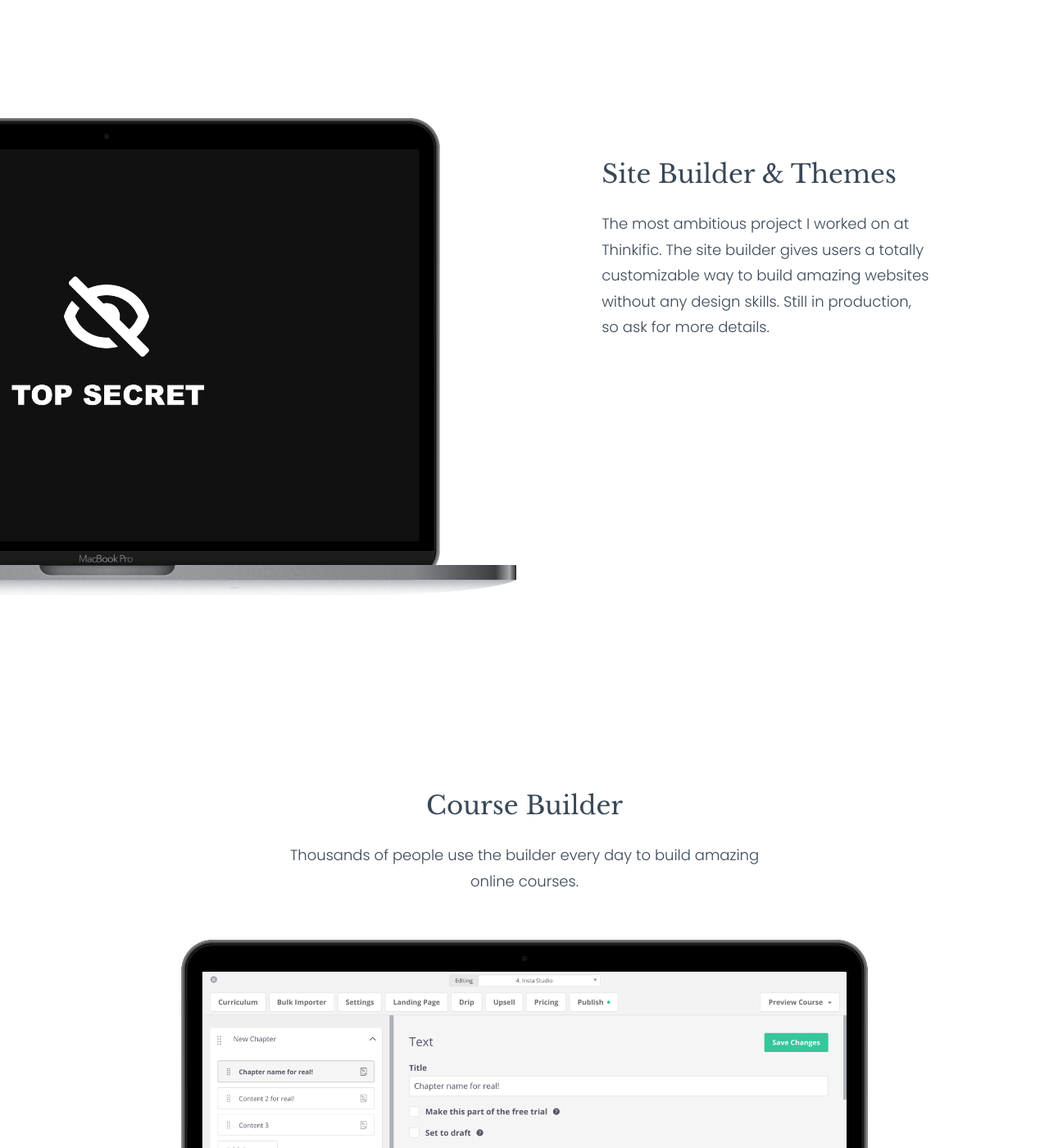
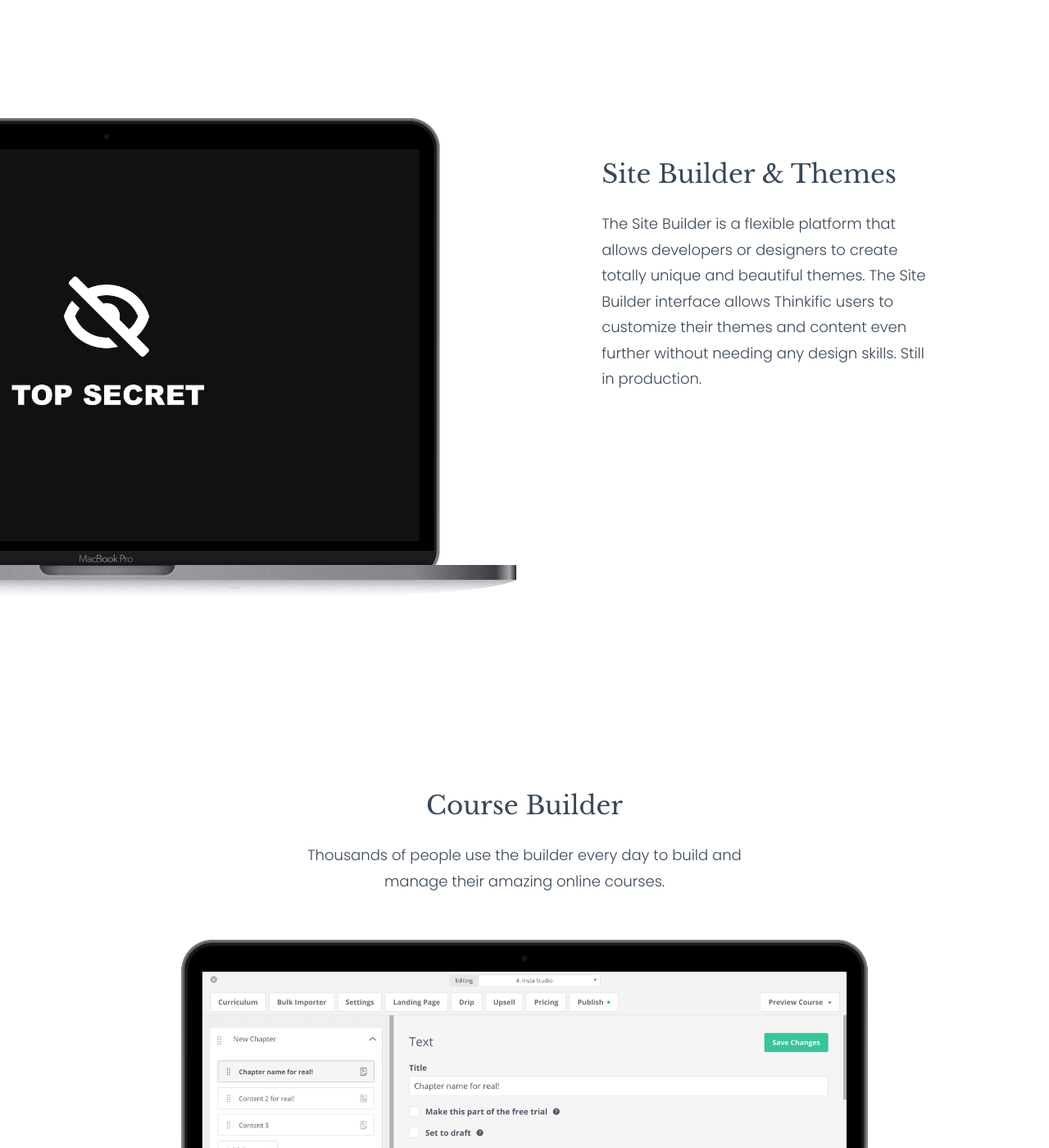
Before and after one commit to sgd/sgd.github.io, a Jekyll site: the page built from thinkific-portfolio.html, in a window 1280 px wide and 1400 px high, scrolled down 2176 px. Shown: the whole window at 82% size. Built offline with Jekyll 4.4.1, drawn with Linux system fonts in a browser that asks for light colours; nearby versions of some CDN libraries; some of the changed text lies outside the part shown.

Commit message:
Wording, add design flow, move stuff

```diff
--- a/thinkific-portfolio.html
+++ b/thinkific-portfolio.html
@@ -16,14 +16,16 @@
 <section class="work-item image--right portfolio--right-image porfolio-header-overlap">
   <div class="work-item__inner">
     <div class="work__description">
-      <h4 class="company__name">Purchase Flow</h4>
+      <h4 class="company__name">
+        Main Menu
+      </h4>
       <p class="company__description">
-        A simple and easy way for people to understand exactly what they are
-        buying when they upgrade.
+        Redesigned the Thinkific main navigation to be friendlier, more powerful
+         for everyone, and include global search.
       </p>
     </div>
     <div class="work__image">
-      <img src="/assets/img/portfolio-purchase-flow.png">
+      <img src="/assets/img/portfolio-menu-2.png">
     </div>
   </div>
 </section>
@@ -34,7 +36,8 @@
       User Groups
     </h4>
     <p class="portfolio__body">
-      User Groups gives schools a better way to organize existing students and sell to new ones.
+      User Groups gives schools a better way to organize existing students and
+      sell to new ones.
     </p>
   </div>
   <div class="portfolio__image">
@@ -50,9 +53,11 @@
     <div class="work__description">
       <h4 class="company__name">Site Builder &amp; Themes</h4>
       <p class="company__description">
-        The most ambitious project I worked on at Thinkific. The site builder
-        gives users a totally customizable way to build amazing websites without any design skills.
-        Still in production, so ask for more details.
+        The Site Builder is a flexible platform that allows developers or
+        designers to create totally unique and beautiful themes. The Site
+        Builder interface allows Thinkific users to customize their themes and
+        content even further without needing any design skills. Still in
+        production.
       </p>
     </div>
   </div>
@@ -64,7 +69,8 @@
       Course Builder
     </h4>
     <p class="portfolio__body">
-      Thousands of people use the builder every day to build amazing online courses.
+      Thousands of people use the builder every day to build and manage their
+      amazing online courses.
     </p>
   </div>
   <div class="portfolio__image">
@@ -72,19 +78,34 @@
   </div>
 </section>
 
-<section class="work-item image--right portfolio--right-image has-no-padding-bottom">
+<section class="work-item image--right portfolio--right-image">
   <div class="work-item__inner">
     <div class="work__description">
-      <h4 class="company__name">
-        Main Menu
-      </h4>
+      <h4 class="company__name">Purchase Flow</h4>
       <p class="company__description">
-        Redesigned the Thinkific main navigation to be friendlier, more powerful for everyone, and include global search.
+        A simple and easy way for people to understand exactly what they are
+        buying when they upgrade.
       </p>
     </div>
     <div class="work__image">
-      <img src="/assets/img/portfolio-menu-2.png">
+      <img src="/assets/img/portfolio-purchase-flow.png">
     </div>
+  </div>
+</section>
+
+<section class="portfolio--centered has-no-padding-bottom">
+  <div class="portfolio__description">
+    <h4 class="portfolio__name">
+      Design Process
+    </h4>
+    <p class="portfolio__body">
+      A scalable process helped us build the right things for our clients in a
+      fast paced environment. <a href="/design-culture/">Read about Design at
+      Thinkific</a>
+    </p>
+  </div>
+  <div class="portfolio__image">
+    <img src="/assets/img/design-process.png">
   </div>
 </section>
 
```
